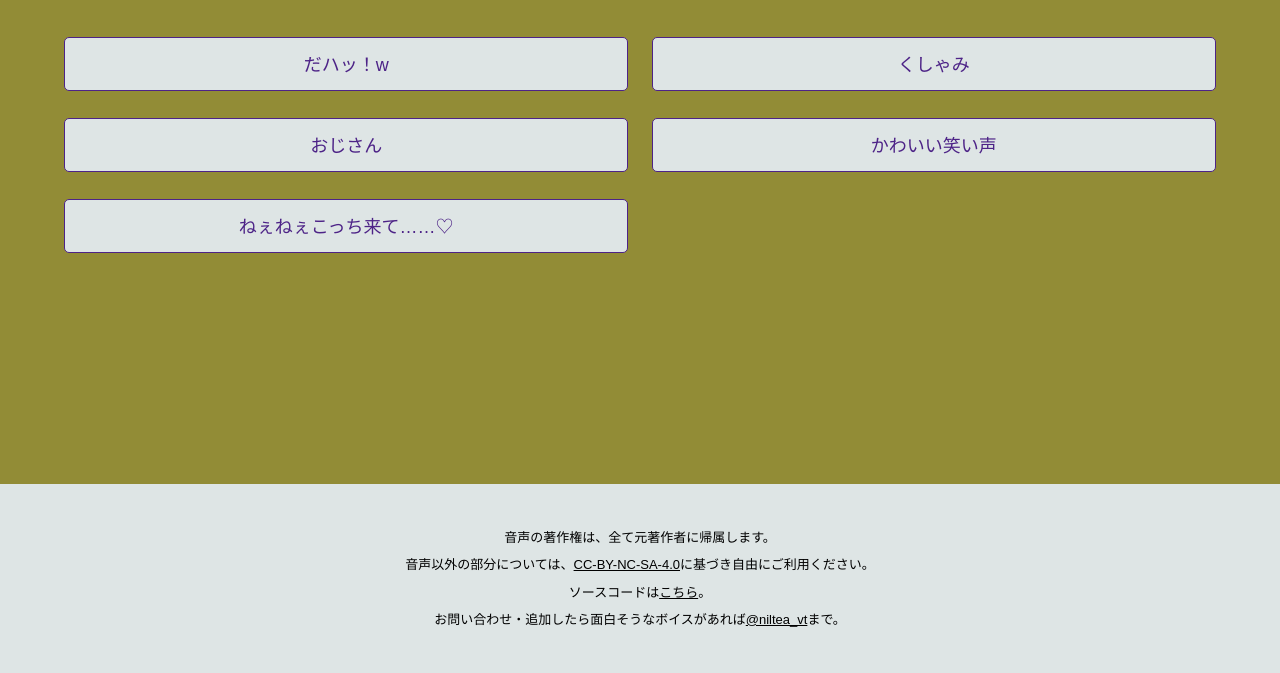
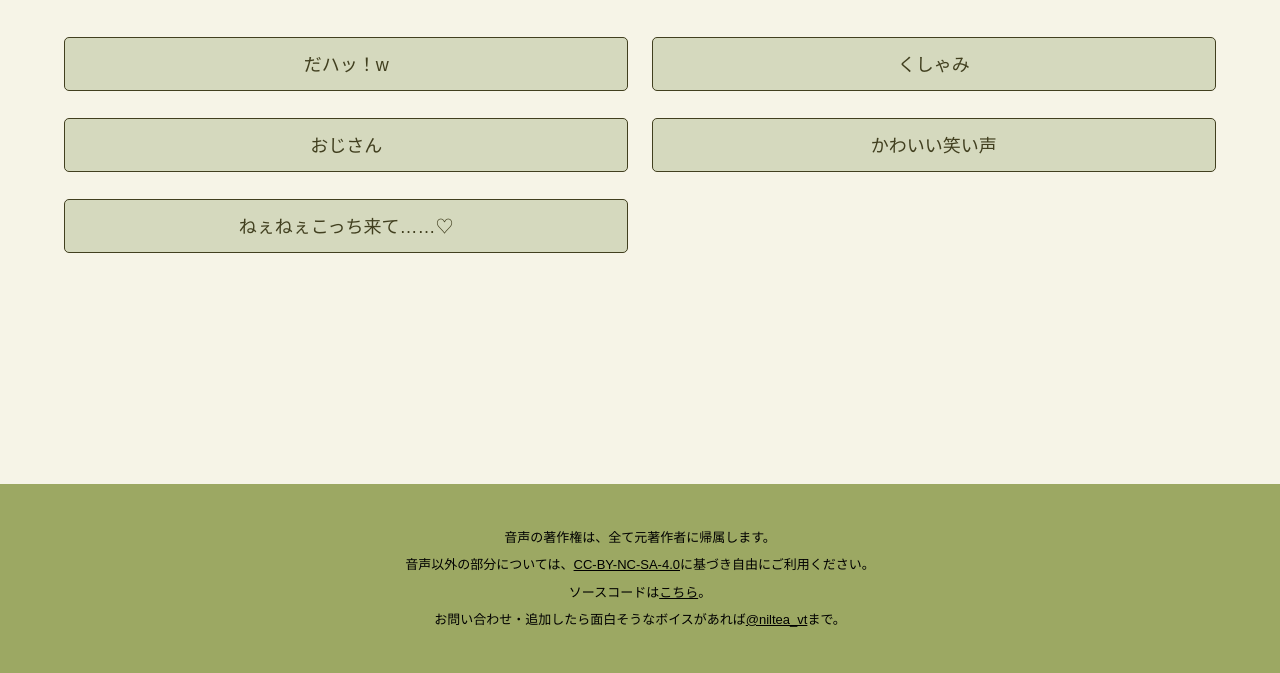
Before and after one commit to niltea/hanarisa-button, a website: page docs/index.html in a window 1280 px wide. Shown: the part 127-800 px from the top of the page. Drawn offline with Linux system fonts and the light colour scheme.

Commit message:
色修正

```diff
--- a/src/sass/style.scss
+++ b/src/sass/style.scss
@@ -1,10 +1,12 @@
 @import url("~reset.css");
-$backGroundColor: #928c36;
-$baseColor: #DEE5E5;
-$accentColor: #4d2387;
-$headerColor: #000;
-$linkColor: #000;
-$linkHoverColor: #000;
+$backGroundColor: #F6F4E7;
+$baseColor: #9CA863;
+$accentColor: #413f1f;
+$buttonTextColor: #413f1f;
+$buttonBGColor: #d5d9be;
+$headerColor: #4a5a18;
+$linkColor: #638013;
+$linkHoverColor: #4a5a18;
 $footerTextColor: #000;
 $footerHoverColor: #000;
 .button-twitter {
@@ -46,9 +48,9 @@ h1 {
 .button-play {
 	box-sizing: border-box;
 	cursor: pointer;
-	color: $accentColor;
+	color: $buttonTextColor;
 	border: 1px solid $accentColor;
-	background-color: $baseColor;
+	background-color: $buttonBGColor;
 	border-radius: 5px;
 	text-align: center;
 	&.disabled {
```
Also changed, not shown: docs/css/style.css.
